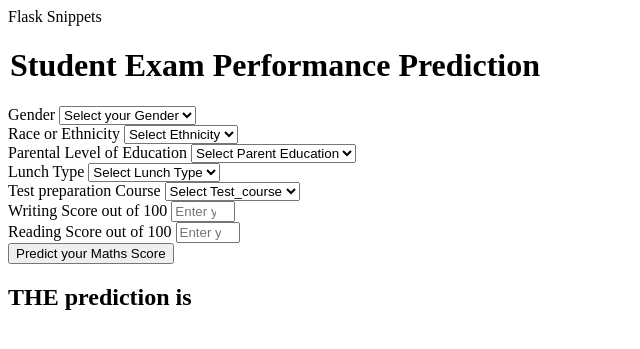
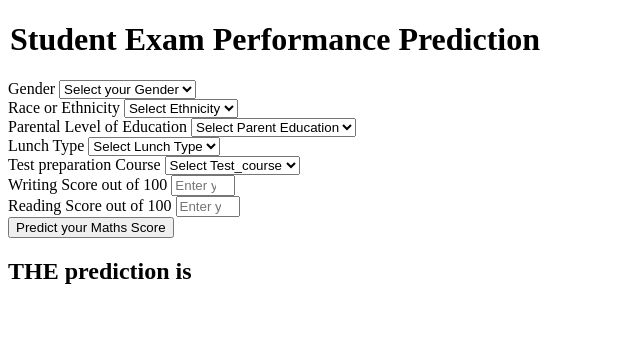
Before and after one commit to ishumann/SimpleMLProject, a Flask app: page /predictdata in a window 1280 px wide. Shown: the top 349 px of the page, without its empty margins (0-640 px from the left). Run offline with Flask 3, Linux system fonts and the light colour scheme.

Commit message:
small corrections

```diff
--- a/app.py
+++ b/app.py
@@ -40,7 +40,7 @@ def predict_datapoint():
           )
 
       pred_df = data.get_data_as_frame()
-      print(pred_df)
+      # print(pred_df)
       predict_pipeline = PredictPipeline()
       results = predict_pipeline.predict(pred_df)
       return render_template('home.html',results=results[0])
--- a/templates/home.html
+++ b/templates/home.html
@@ -7,7 +7,7 @@
 </head>
 <body>
     <div class="login">
-       <form action="{{ url_for('predict_datapoint')}}" method="post"> Flask Snippets
+       <form action="{{ url_for('predict_datapoint')}}" method="post">
         <h1>
             <legend>Student Exam Performance Prediction</legend>
         </h1>
```
